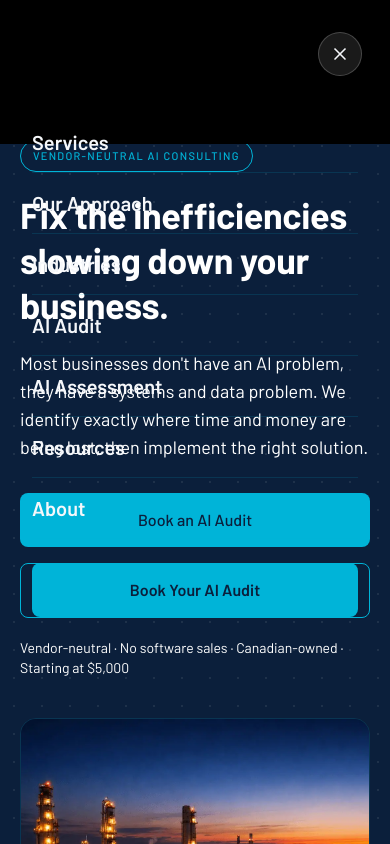
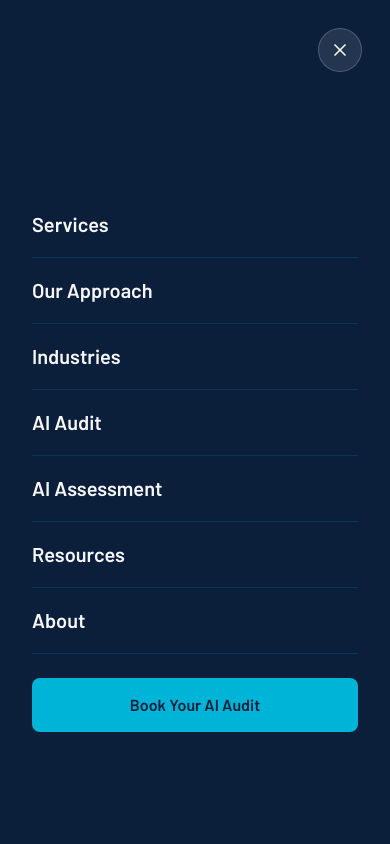
Before and after one commit to Yeti567/Bit-Depth-AI-Consulting-Website, a Next.js app: page / in a window 390 px wide. Both pictures are taken after a click on the button "Toggle navigation". Shown: the top 844 px of the page. Built offline with nearby package versions, Linux system fonts and the light colour scheme.

Commit message:
Fix mobile menu: use React portal to escape header backdrop-filter stacking context

```diff
--- a/src/components/layout/mobile-nav.tsx
+++ b/src/components/layout/mobile-nav.tsx
@@ -1,12 +1,95 @@
 'use client';
 
 import Link from 'next/link';
-import { useState } from 'react';
+import { useState, useEffect } from 'react';
+import { createPortal } from 'react-dom';
 import { Menu, X } from 'lucide-react';
 import { navigation } from '@/lib/site-data';
 
 export function MobileNav() {
   const [open, setOpen] = useState(false);
+  const [mounted, setMounted] = useState(false);
+
+  useEffect(() => {
+    setMounted(true);
+  }, []);
+
+  const overlay = open ? (
+    <div
+      id="mobile-menu"
+      style={{
+        position: 'fixed',
+        inset: 0,
+        zIndex: 9999,
+        backgroundColor: '#0B1F3B',
+        display: 'flex',
+        flexDirection: 'column',
+        padding: '112px 32px 32px',
+      }}
+    >
+      <button
+        type="button"
+        aria-label="Close navigation"
+        style={{
+          position: 'absolute',
+          right: '28px',
+          top: '28px',
+          display: 'inline-flex',
+          height: '44px',
+          width: '44px',
+          alignItems: 'center',
+          justifyContent: 'center',
+          borderRadius: '9999px',
+          border: '1px solid rgba(255,255,255,0.2)',
+          background: 'rgba(255,255,255,0.1)',
+          color: '#F5F7FA',
+          cursor: 'pointer',
+        }}
+        onClick={() => setOpen(false)}
+      >
+        <X size={20} />
+      </button>
+      <nav style={{ display: 'flex', flexDirection: 'column', justifyContent: 'center', flex: 1 }}>
+        {navigation.map((item) => (
+          <Link
+            key={item.href}
+            href={item.href}
+            style={{
+              display: 'block',
+              width: '100%',
+              borderBottom: '1px solid rgba(0,180,216,0.15)',
+              padding: '16px 0',
+              fontSize: '20px',
+              fontWeight: 600,
+              color: '#F5F7FA',
+              textDecoration: 'none',
+            }}
+            onClick={() => setOpen(false)}
+          >
+            {item.label}
+          </Link>
+        ))}
+        <Link
+          href="/contact"
+          style={{
+            display: 'block',
+            width: '100%',
+            marginTop: '24px',
+            borderRadius: '8px',
+            backgroundColor: '#00B4D8',
+            padding: '14px 28px',
+            textAlign: 'center',
+            fontWeight: 600,
+            color: '#0B1F3B',
+            textDecoration: 'none',
+          }}
+          onClick={() => setOpen(false)}
+        >
+          Book Your AI Audit
+        </Link>
+      </nav>
+    </div>
+  ) : null;
 
   return (
     <div className="md:hidden">
@@ -20,41 +103,7 @@ export function MobileNav() {
       >
         {open ? <X className="h-5 w-5" /> : <Menu className="h-5 w-5" />}
       </button>
-      {open ? (
-        <div
-          id="mobile-menu"
-          className="fixed inset-0 z-50 flex flex-col px-8 pb-8 pt-28"
-          style={{ backgroundColor: '#000000', color: '#ffffff' }}
-        >
-          <button
-            type="button"
-            aria-label="Close navigation"
-            className="absolute right-7 top-8 inline-flex h-11 w-11 items-center justify-center rounded-full border border-white/20 bg-white/10 text-[#F5F7FA]"
-            onClick={() => setOpen(false)}
-          >
-            <X className="h-5 w-5" />
-          </button>
-          <nav className="flex flex-1 flex-col justify-center">
-            {navigation.map((item) => (
-              <Link
-                key={item.href}
-                href={item.href}
-                className="block w-full border-b border-[rgba(0,180,216,0.15)] py-4 text-xl font-semibold text-[#F5F7FA] transition hover:text-[#00B4D8]"
-                onClick={() => setOpen(false)}
-              >
-                {item.label}
-              </Link>
-            ))}
-            <Link
-              href="/contact"
-              className="mt-6 block w-full rounded-lg bg-[#00B4D8] px-7 py-3.5 text-center font-semibold text-[#0B1F3B]"
-              onClick={() => setOpen(false)}
-            >
-              Book Your AI Audit
-            </Link>
-          </nav>
-        </div>
-      ) : null}
+      {mounted && createPortal(overlay, document.body)}
     </div>
   );
 }
```
